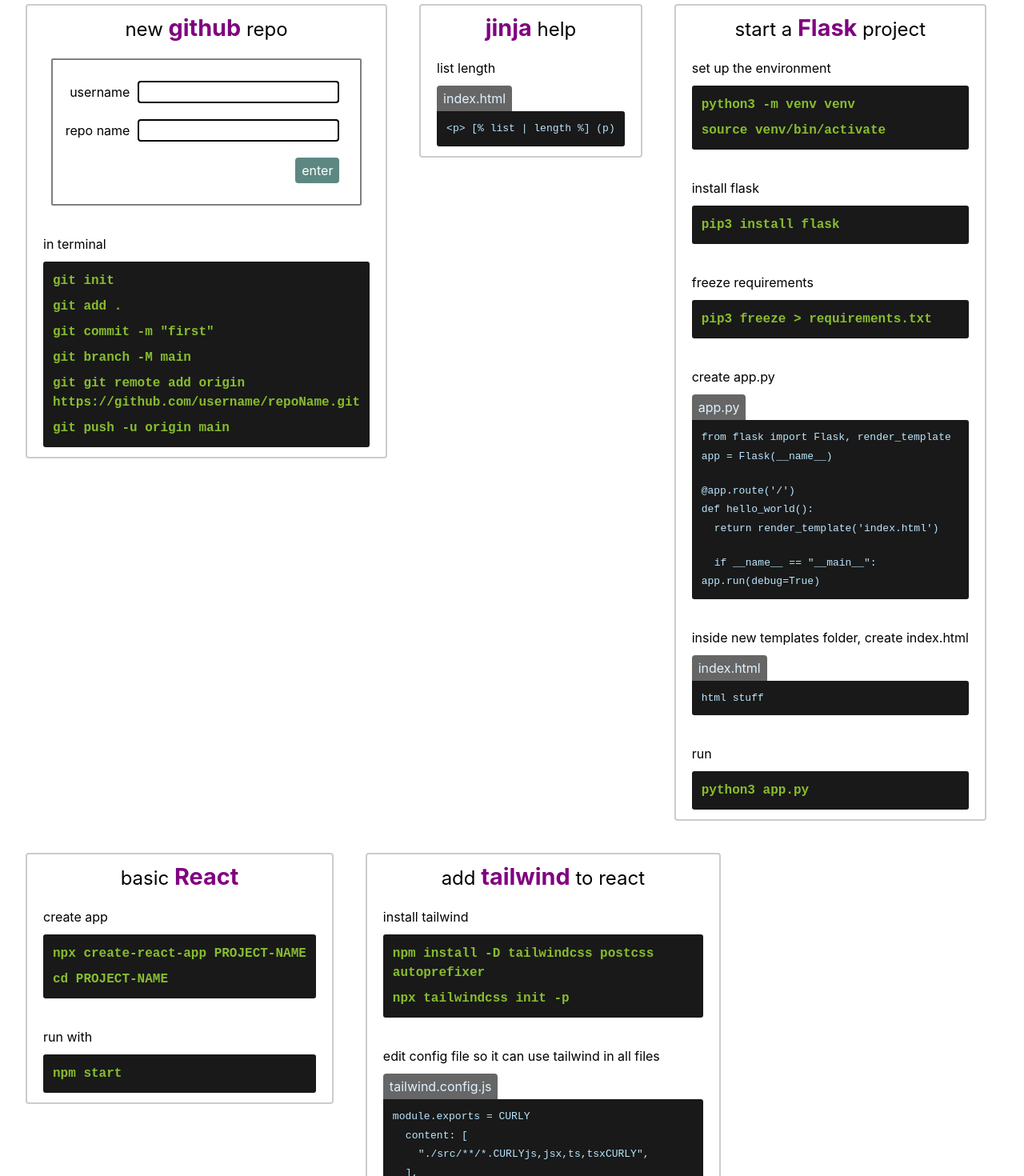
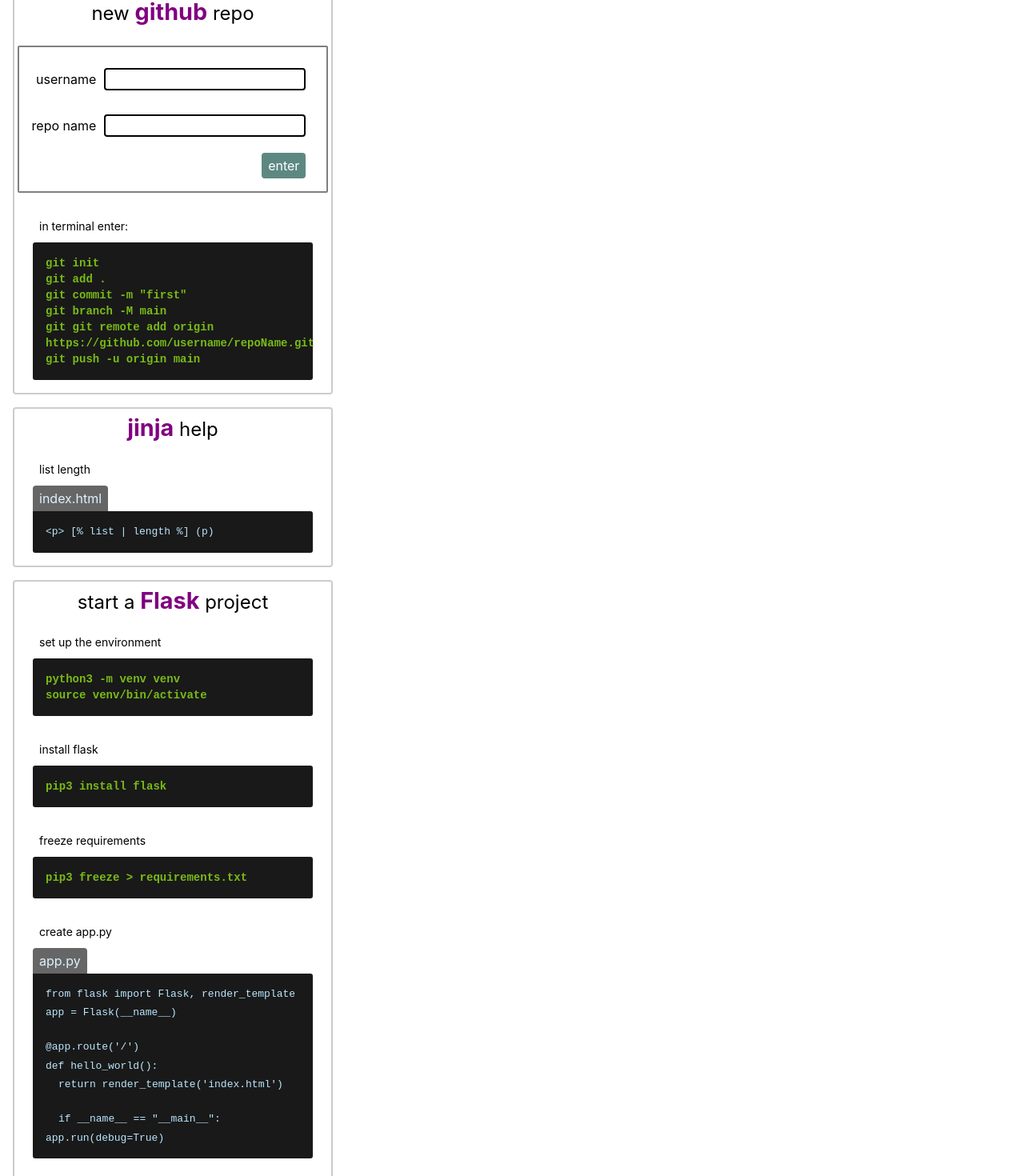
Before and after one commit to lissalad/starting-out, a React (Create React App) app: page / in a window 1280 px wide. Shown: the part 119-1589 px from the top of the page at 80% size. Built offline with nearby package versions, Linux system fonts and the light colour scheme.

Commit message:
styling tolerable

```diff
--- a/src/App.js
+++ b/src/App.js
@@ -5,12 +5,14 @@
 import FlaskProject from "./components/FlaskProject";
 import TailwindReact from "./components/TailwindReact";
 import GithubRepo from "./components/GithubRepo";
+import EscapeChar from "./components/EscapeChar";
 
 function App() {
   return (
     <div className="App">
       <Header />
-      <main className="m-3 flex flex-row flex-wrap">
+      <main className="">
+        {/* <EscapeChar /> */}
         <GithubRepo />
         <JinjaHelp />
         <FlaskProject />
--- /dev/null
+++ b/src/components/EscapeChar.js
@@ -0,0 +1,9 @@
+import { useState, useRef } from "react";
+function EscapeChar() {
+
+
+  return <section>
+
+</section>
+}
+export default EscapeChar
--- a/src/components/FlaskProject.js
+++ b/src/components/FlaskProject.js
@@ -1,40 +1,41 @@
 function FlaskProject() {
   return (
-    <div className="flex flex-row">
-      {/* ----------------- basic ------------------------- */}
-      <div className="box">
+    <section>
+        {/* title */}
         <h1 className="title">
           start a{" "}
           <a href="https://flask.palletsprojects.com/en/2.1.x/">Flask</a>{" "}
           project
         </h1>
-        {/* create */}
-        <div className="chunk">
-          <p>set up the environment</p>
+
+      {/* ----------------- environment ------------------------- */}
+      <div className="chunk">
+          <p className="instruction">set up the environment</p>
           <div className="terminal">
             <p>python3 -m venv venv</p>
             <p>source venv/bin/activate</p>
           </div>
         </div>
 
-        {/* run */}
+        {/* ----------------- flask ------------------------- */}
         <div className="chunk">
-          <p>install flask</p>
+          <p className="instruction">install flask</p>
           <div className="terminal">
             <p>pip3 install flask</p>
           </div>
         </div>
 
+        {/* ----------------- requirements ----------------------- */}
         <div className="chunk">
-          <p>freeze requirements</p>
+          <p className="instruction">freeze requirements</p>
           <div className="terminal">
             <p>pip3 freeze &gt; requirements.txt</p>
           </div>
         </div>
 
-        {/* app */}
+        {/* ----------------- app.py ------------------------- */}
         <div className="chunk">
-          <p>create app.py</p>
+          <p className="instruction">create app.py</p>
           <div className="file">
             <p className="filename">app.py</p>
             <div className="code">
@@ -51,9 +52,9 @@
           </div>
         </div>
 
-        {/* templates */}
+        {/* ----------------- templates ------------------------- */}
         <div className="chunk">
-          <p>inside new templates folder, create index.html</p>
+          <p className="instruction">inside new templates folder, create index.html</p>
 
           <div className="file">
             <p className="filename">index.html</p>
@@ -63,15 +64,14 @@
           </div>
         </div>
 
-        {/* run */}
+        {/* ----------------- run ------------------------- */}
         <div className="chunk">
-          <p>run</p>
+          <p className="instruction">run</p>
           <div className="terminal">
             <p>python3 app.py</p>
           </div>
         </div>
-      </div>
-    </div>
+    </section>
   );
 }
 
--- a/src/components/GithubRepo.js
+++ b/src/components/GithubRepo.js
@@ -1,12 +1,10 @@
 import { useState, useRef } from "react";
 
 function GithubRepo() {
-
   const [username, setUsername] = useState("username");
   const [repo, setRepo] = useState("repoName");
   const userRef = useRef();
   const repoRef = useRef();
-
 
   function getLink() {
     setUsername(userRef.current.value);
@@ -14,14 +12,14 @@
   }
 
   return (
-    <div className="flex flex-col">
-      {/* ----------------- basic ------------------------- */}
-      <div className="box items-center">
+    <section>
+      {/* title */}
       <h1 className="title">
         new <a href="https://github.com/">github</a> repo
       </h1>
 
-        <div className="flex flex-col items-end border-2 border-black/50 p-4 rounded-sm">
+      {/* ----------------- customize ------------------------- */}
+      <div className="form chunk">
         <div>
           <label type="submit"> username</label>
           <input ref={userRef} type="text" name="term"></input>
@@ -33,20 +31,24 @@
         <button onClick={getLink}>enter</button>
       </div>
 
-        {/* paste */}
+      {/* ----------------- terminal paste ------------------------- */}
       <div className="chunk">
-          <p>in terminal</p>
+        <p className="instruction">in terminal enter:</p>
         <div className="terminal">
           <p>git init</p>
           <p>git add .</p>
           <p>git commit -m "first"</p>
           <p>git branch -M main</p>
-            <p>git git remote add origin https://github.com/{username}/{repo}.git</p>
+          <p>
+            git git remote add origin <br></br>https://github.com/{username}/
+            {repo}.git
+          </p>
           <p>git push -u origin main</p>
         </div>
       </div>
-      </div>
-    </div>
+    </section>
   );
 }
 export default GithubRepo;
+
+// className="instruction"
--- a/src/components/JinjaHelp.js
+++ b/src/components/JinjaHelp.js
@@ -1,15 +1,14 @@
 function JinjaHelp() {
   return (
-    <div className="flex flex-row">
-      {/* ----------------- basic ------------------------- */}
-      <div className="box">
+    <section>
+      {/* title */}
         <h1 className="title">
           <a href="https://jinja.palletsprojects.com/en/3.1.x/">jinja</a> help
         </h1>
-        {/* list length */}
-        {/* config */}
+
+        {/* ----------------- list length ------------------------- */}
         <div className="chunk">
-          <p>list length</p>
+          <p className="instruction">list length</p>
           <div className="file">
             <p className="filename">index.html</p>
             <div className="code">
@@ -17,8 +16,7 @@
             </div>
           </div>
         </div>
-      </div>
-    </div>
+    </section>
   );
 }
 export default JinjaHelp;
--- a/src/components/ReactInstall.js
+++ b/src/components/ReactInstall.js
@@ -1,22 +1,21 @@
 function ReactInstall() {
 
   return (
-    <div className="flex flex-col">
-      {/* ----------------- basic ------------------------- */}
-      <div className="box">
+    <section>
+        {/* title */}
         <h1 className="title">basic <a href="https://reactjs.org/">React</a></h1>
-        {/* create */}
+
+        {/* ----------------- app ------------------------- */}
         <div className="chunk">
-          <p>create app</p>
+          <p className="instruction">create app</p>
           <div className="terminal">
             <p>npx create-react-app PROJECT-NAME</p>
             <p>cd PROJECT-NAME</p>
           </div>
-        </div>
 
-        {/* run */}
+        {/* ----------------- run ------------------------- */}
         <div className="chunk">
-          <p>run with</p>
+          <p className="instruction">run with</p>
           <div className="terminal">
             <p>npm start</p>
           </div>
@@ -24,7 +23,7 @@
       </div>
 
 
-    </div>
+    </section>
   );
 }
 export default ReactInstall;
--- a/src/components/TailwindReact.js
+++ b/src/components/TailwindReact.js
@@ -1,25 +1,24 @@
 function TailwindReact() {
 
   return (
-    <div className="flex flex-col ">
-      <div className="box">
-        {/* ------- tailwind ---------- */}
+    <section>
+        {/* title */}
         <h1 className="title">
           add <a href="https://tailwindcss.com/">tailwind</a> to react
         </h1>
 
-        {/* install */}
+        {/* ----------------- tailwind ------------------------- */}
         <div className="chunk">
-          <p>install tailwind</p>
+          <p className="instruction">install tailwind</p>
           <div className="terminal">
             <p>npm install -D tailwindcss postcss autoprefixer</p>
             <p>npx tailwindcss init -p</p>
           </div>
         </div>
 
-        {/* config */}
+        {/* ----------------- config ------------------------- */}
         <div className="chunk">
-          <p>edit config file so it can use tailwind in all files</p>
+          <p className="instruction">edit config file so it can use tailwind in all files</p>
           <div className="file">
             <p className="filename">tailwind.config.js</p>
             <div className="code">
@@ -36,9 +35,9 @@
           </div>
         </div>
 
-        {/* css file */}
+        {/* ----------------- css file ------------------------- */}
         <div className="chunk">
-          <p>add to top of css file</p>
+          <p className="instruction">add to top of css file</p>
           <div className="file">
             <p className="filename">index.css</p>
             <div className="code">
@@ -48,8 +47,7 @@
             </div>
           </div>
         </div>
-      </div>
-    </div>
+    </section>
   );
 }
 export default TailwindReact;
--- /dev/null
+++ b/src/htmlEscape.json
@@ -0,0 +1,6 @@
+[
+  {"\"": "&#34;"},
+  {"'": "&#39;"},
+  {">": "&gt;"},
+  {"<": "&lt;"}
+]
--- a/src/index.css
+++ b/src/index.css
@@ -2,61 +2,52 @@
 @tailwind components;
 @tailwind utilities;
 
+/* --------------------------------------------------- */
+section {
+  @apply flex flex-col rounded h-fit py-2 items-center;
+  @apply px-2;
+  @apply md:h-fit md:border-2 md:border-black/20 md:p-0 md:m-4 md:w-[400px];
+}
+
+.chunk {
+  @apply flex flex-col text-left space-y-[10px] my-4;
+  @apply text-left;
+  /* @apply w-[100px]; */
+}
+
+/* --------------------------------------------------- */
 .terminal {
-  @apply flex;
-  @apply flex-col;
-  @apply text-left;
-  @apply bg-black/90;
-  @apply max-w-[400px];
-  @apply min-w-fit;
-  @apply text-lime-400/80;
-  @apply p-3;
-  @apply space-y-2;
-  @apply rounded-[3px];
+  @apply flex flex-col text-left bg-black/90 text-lime-500/90 rounded-[3px];
+  @apply text-xs p-3 w-[350px];
+  @apply md:text-sm md:p-4;
+  /* @apply w-fit; */
 
   font-family: 'Courier New', Courier, monospace;
   font-weight: bold;
-}
-
-.box {
-  @apply flex;
-  @apply flex-col;
-  @apply space-y-9;
-  @apply border-2;
-  @apply border-black/20;
-  @apply px-5;
-  @apply py-3;
-  @apply rounded;
-  @apply m-5;
-  @apply h-fit;
 
 }
 
-.chunk {
+.file {
   @apply flex;
   @apply flex-col;
-  @apply text-left;
-  @apply space-y-[10px];
 }
 
 .code {
-  @apply flex;
-  @apply flex-col;
-  @apply text-left;
-  @apply bg-black/90;
-  @apply max-w-[400px];
-  @apply min-w-fit;
-  @apply text-sky-200;
-  @apply p-3;
-  @apply space-y-1;
-  @apply rounded-[3px];
-  @apply rounded-tl-none;
+  @apply flex flex-col text-left rounded-tl-none bg-black/90 text-sky-200 space-y-1 rounded-[3px];
+  @apply p-3 w-[350px];
+  @apply md:p-4;
+
 
   font-family: monospace;
   /* font-weight: bold; */
   font-size: medium;
 }
 
+.form {
+  @apply flex flex-col items-end border-2 border-black/50 p-4 rounded-sm w-fit;
+}
+
+/* --------------------------------------------------- */
 .filename {
   @apply text-sky-100;
   @apply bg-black/60;
@@ -67,28 +58,16 @@
   @apply text-left;
 }
 
-.file {
-  @apply flex;
-  @apply flex-col;
+.title {
+  @apply text-2xl my-2 w-full;
+  /* @apply -mb-4; */
 }
 
-.title {
-  @apply text-2xl;
-  @apply -mb-4;
+.instruction {
+  @apply indent-2 text-sm;
 }
 
 /* ------------------------------------------------------ */
-
-body {
-  margin: 0;
-  font-family: -apple-system, BlinkMacSystemFont, 'Segoe UI', 'Roboto', 'Oxygen',
-    'Ubuntu', 'Cantarell', 'Fira Sans', 'Droid Sans', 'Helvetica Neue',
-    sans-serif;
-  -webkit-font-smoothing: antialiased;
-  -moz-osx-font-smoothing: grayscale;
-}
-
-
 a {
   color: purple;
   font-weight: bold;
@@ -111,3 +90,17 @@
   @apply px-2 py-1 rounded text-white w-fit;
   margin: 10px;
 }
+
+body {
+  margin: 0;
+  font-family: -apple-system, BlinkMacSystemFont, 'Segoe UI', 'Roboto', 'Oxygen',
+    'Ubuntu', 'Cantarell', 'Fira Sans', 'Droid Sans', 'Helvetica Neue',
+    sans-serif;
+  -webkit-font-smoothing: antialiased;
+  -moz-osx-font-smoothing: grayscale;
+}
+
+p {
+/* word-wrap:break-word; */
+}
+/* ------------------------------------------------------ */
```
Lines whose indentation alone changed are shown as unchanged.
